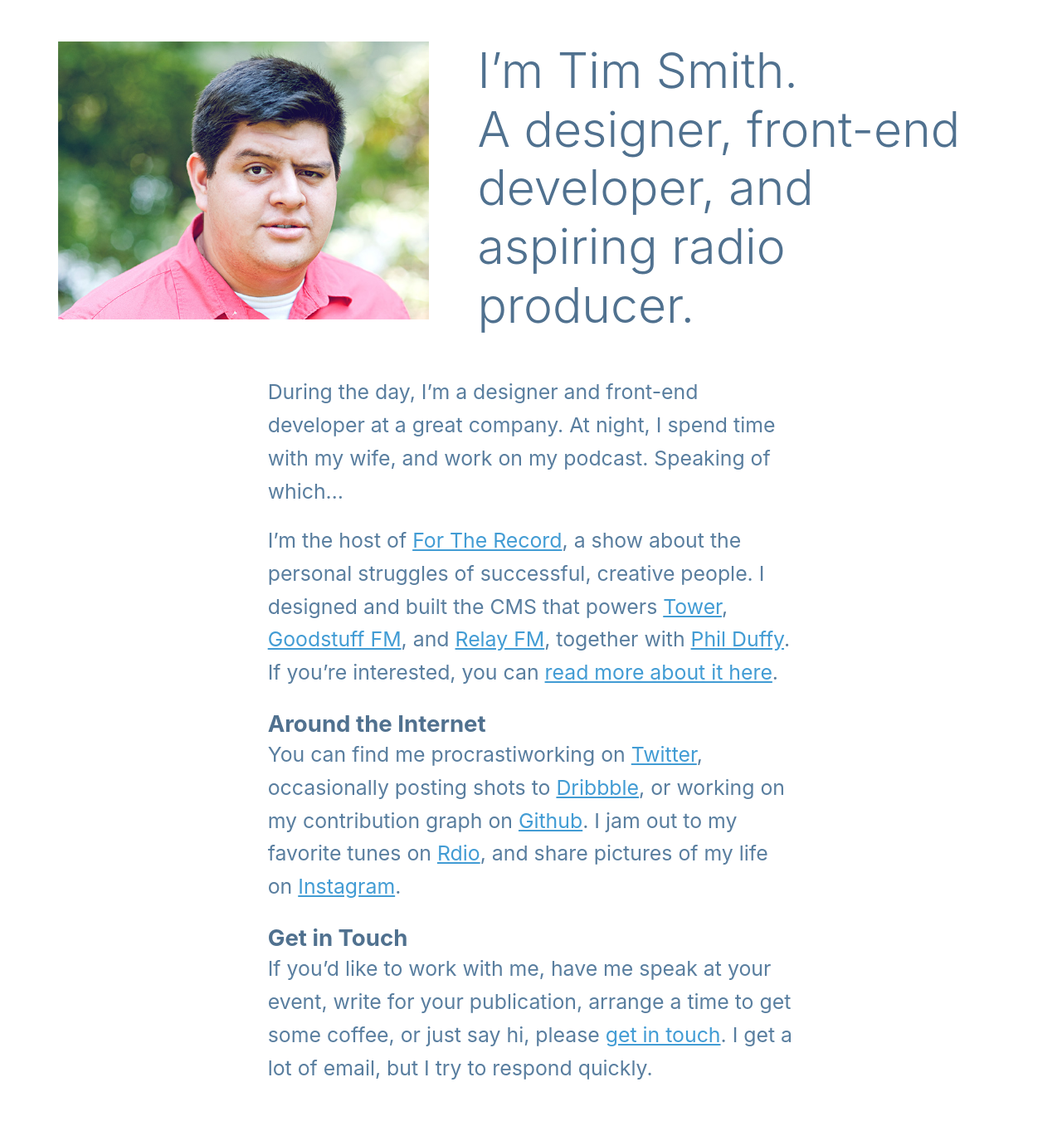
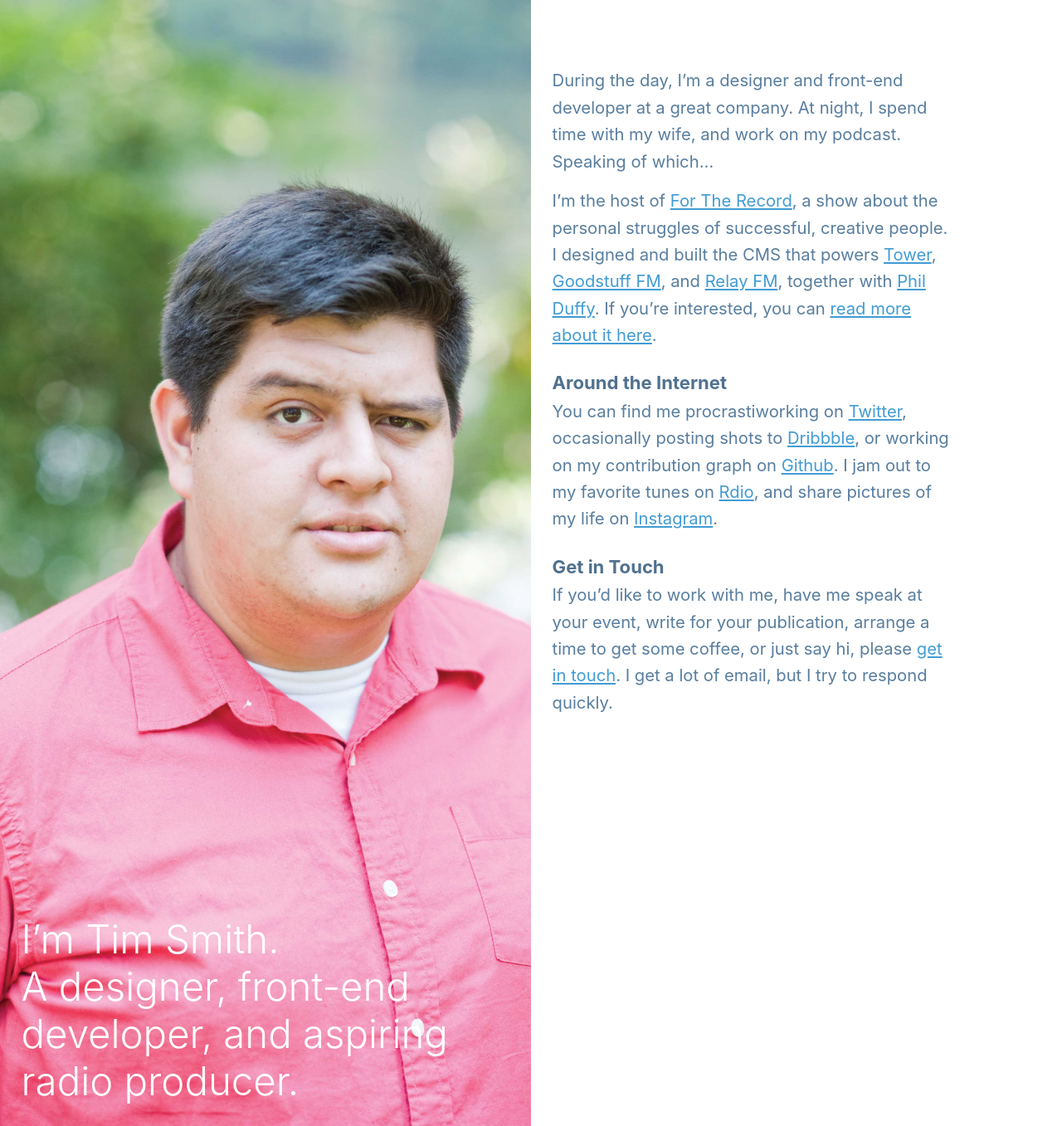
Before and after one commit to xavibenjamin/ttimsmith.com, a Jekyll site: the page built from index.html, in a window 1280 px wide and 1357 px high. Shown: the whole window at 83% size. Built offline with Jekyll 4.4.1, drawn with Linux system fonts in a browser that asks for light colours; the list of posts is cut into pages by our own code.

Commit message:
New layout

```diff
--- a/assets/stylesheets/_layout/_maincontent.scss
+++ b/assets/stylesheets/_layout/_maincontent.scss
@@ -4,22 +4,50 @@ MAIN CONTENT
 ------------------------------------------- */
 
 .main__content {
-  margin: 0 0 $spacing-xl;
+  // margin: 0 0 $spacing-xl;
 }
 
-.site__description {
-  margin: $spacing-xl 0;
+.site__cover {
+  align-items: flex-end;
+  background: url(../../uploads/me_web.jpg) no-repeat center center;
+  background-size: cover;
+  display: flex;
+  height: 100vh;
+  justify-content: flex-start;
+  padding: 2vw;
+  position: fixed;
+  width: 50vw;
   @include breakpoint(m) {
-    margin: $spacing-s 0 0;
+    height: 75vh;
+    width: 100vw;
+    position: static;
   }
 }
 
+
 .home__title {
-  font-size: 3.2em;
+  color: white;
+  font-size: 3.7vw;
   font-weight: 300;
   line-height: 120%;
+  width: 65vw;
+  @include breakpoint(s) {
+    font-size: 10vw;
+    width: 100vw;
+  }
+}
+
+.about-me {
+  margin-left: 50vw;
+  padding: 6vh 0 4vh 2vw;
+  width: 40vw;
+  @include breakpoint(l) {
+    width: 50vw;
+    padding: 3vw;
+  }
   @include breakpoint(m) {
-    font-size: 2.4rem;
+    width: 100vw;
+    margin-left: 0;
   }
 }
 
--- a/assets/stylesheets/_redbat/_objects.scss
+++ b/assets/stylesheets/_redbat/_objects.scss
@@ -11,6 +11,11 @@ OBJECTS
   @media (max-width: 1140px) {
     padding: 0 $spacing-xs;
   }
+}
+
+.container {
+  display: flex;
+  flex-flow: row wrap;
 }
 
 .screen-reader-text {
--- a/assets/stylesheets/_redbat/_type.scss
+++ b/assets/stylesheets/_redbat/_type.scss
@@ -14,15 +14,6 @@ body {
 	color: $bodyColor;
   -webkit-font-smoothing: antialiased;
 	@extend %serif;
-  @media screen and (max-width: 990px ) {
-    font-size: 105%;
-  }
-  @media screen and (max-width: 500px ) {
-    font-size: 90%;
-  }
-  @media screen and (max-width: 340px ) {
-    font-size: 83%;
-  }
 }
 
 // TYPE SIZE VARIABLES
@@ -79,7 +70,7 @@ TEXT
 
 .main__content {
   p {
-    font-size: 1.35em;
+    font-size: 1.1em;
     line-height: 160%;
     margin: 0 0 3.125%;
     &:last-child {
@@ -88,9 +79,6 @@ TEXT
     @media screen and (max-width: 480px ) {
       margin-bottom: 5%;
     }
-    @include breakpoint(m) {
-      font-size: 1.35rem;
-    }
   }
   h2 {
     margin: 0 0 3.5%;
@@ -98,7 +86,7 @@ TEXT
   }
   h3 {
     margin: 1.8rem 0 .3rem;
-    font-size: 1.5em;
+    font-size: 1.2em;
     font-weight: 700;
     @include breakpoint(m) {
       font-size: 1.45rem;
--- a/index.html
+++ b/index.html
@@ -4,20 +4,12 @@ title: Designer, front-end developer, and aspiring radio producer.
 excerpt: Tim Smith is a designer, front-end developer, and aspiring radio producer based in St. Paul, Minnesota.
 ---
 
-<section class="site__description">
-  <div class="contain">
-    <figure class="grid-5 columns content__image">
-      <img src="/uploads/tim_680x510.jpg" alt="Tim Smith">
-    </figure>
-    <div class="grid-7 columns">
+<div class="container">
+  <header class="site__cover">
     <h1 class="home__title">I’m Tim Smith.<br />A designer, front-end developer, and aspiring radio producer.</h1>
-    </div>
-  </div>
-</section>
+  </header><!-- /.site__cover -->
 
   <section class="about-me">
-  <div class="contain">
-    <div class="grid-7 centered">
     <p>During the day, I’m a designer and front-end developer at a great company. At night, I spend time with my wife, and work on my podcast. Speaking of which&hellip;</p>
 
     <p>I’m the host of <a href="http://towermedia.org/ftr">For The Record</a>, a show about the personal struggles of successful, creative people. I designed and built the CMS that powers <a href="http://towermedia.org">Tower</a>, <a href="http://goodstuff.fm">Goodstuff FM</a>, and <a href="http://relay.fm">Relay FM</a>, together with <a href="http://www.single-malt.co/">Phil Duffy</a>. If you’re interested, you can <a href="/cms/">read more about it here</a>.</p>
@@ -27,7 +19,5 @@ excerpt: Tim Smith is a designer, front-end developer, and aspiring radio produc
 
     <h3>Get in Touch</h3>
     <p>If you’d like to work with me, have me speak at your event, write for your publication, arrange a time to get some coffee, or just say hi, please <a href="mailto:smith@ttimsmith.com?subject=[ttimsmith.com] Hi Tim!">get in touch</a>. I get a lot of email, but I try to respond quickly.</p>
-
-    </div><!-- .grid-7 .columns -->
-  </div><!-- /.contain -->
   </section><!-- /.about-me -->
+</div><!-- /.container -->
```
Also changed, not shown: uploads/me_web.jpg (added). Lines whose indentation alone changed are shown as unchanged.
